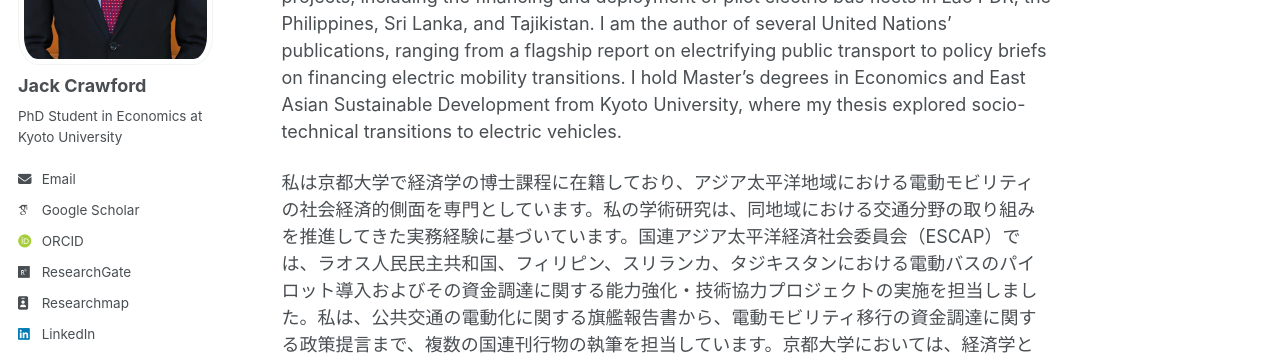
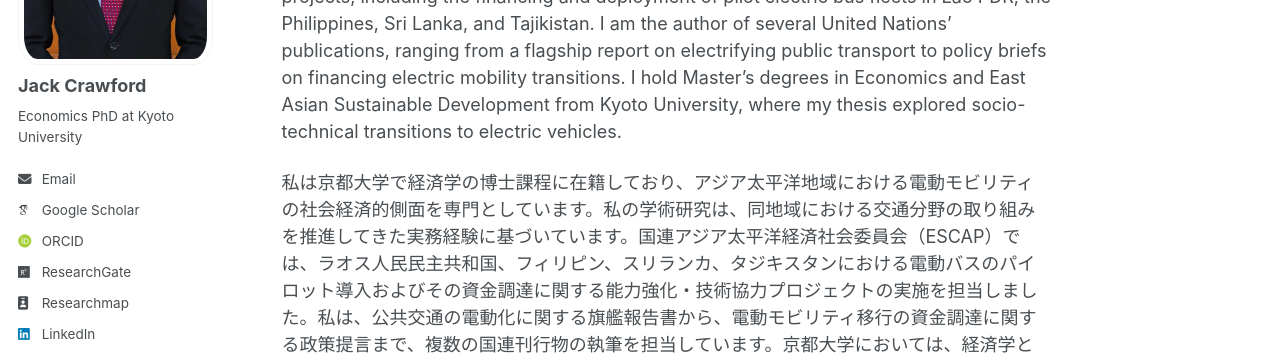
Before and after one commit to jackgcrawford/jackcrawford, a Jekyll site: the page built from _pages/about.md, in a window 1280 px wide. Shown: the part 328-683 px from the top of the page. Built offline with Jekyll 4.4.1, drawn with Linux system fonts in a browser that asks for light colours; some web fonts are replaced.

Commit message:
Update _config.yml

```diff
--- a/_config.yml
+++ b/_config.yml
@@ -23,7 +23,7 @@ author:
   avatar           : "Digital ID Photo.jpeg"
   name             : "Jack Crawford"
   pronouns         : # example: "she/her"
-  bio              : "PhD Student in Economics at Kyoto University"
+  bio              : "Economics PhD at Kyoto University"
   location         :
   employer         :
   email            : "jack.crawford.84h@st.kyoto-u.ac.jp"
```
